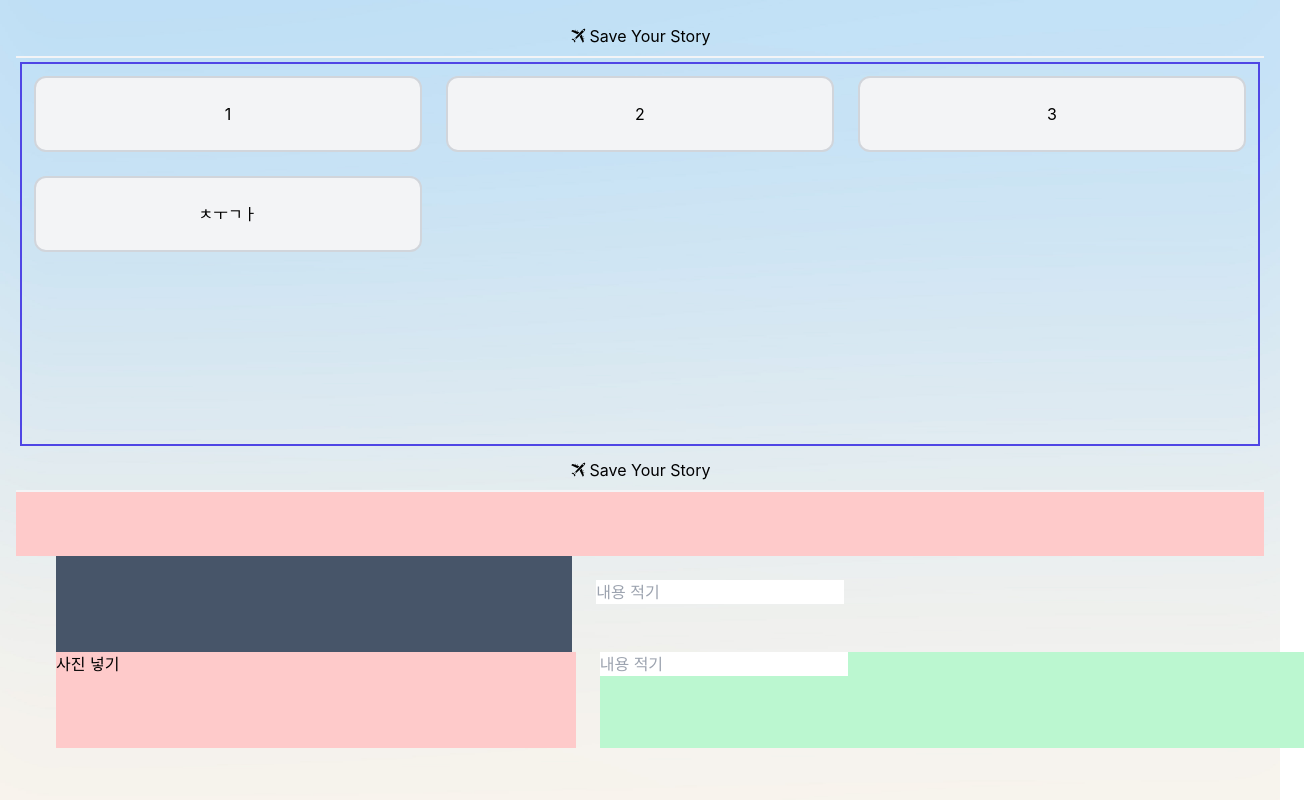
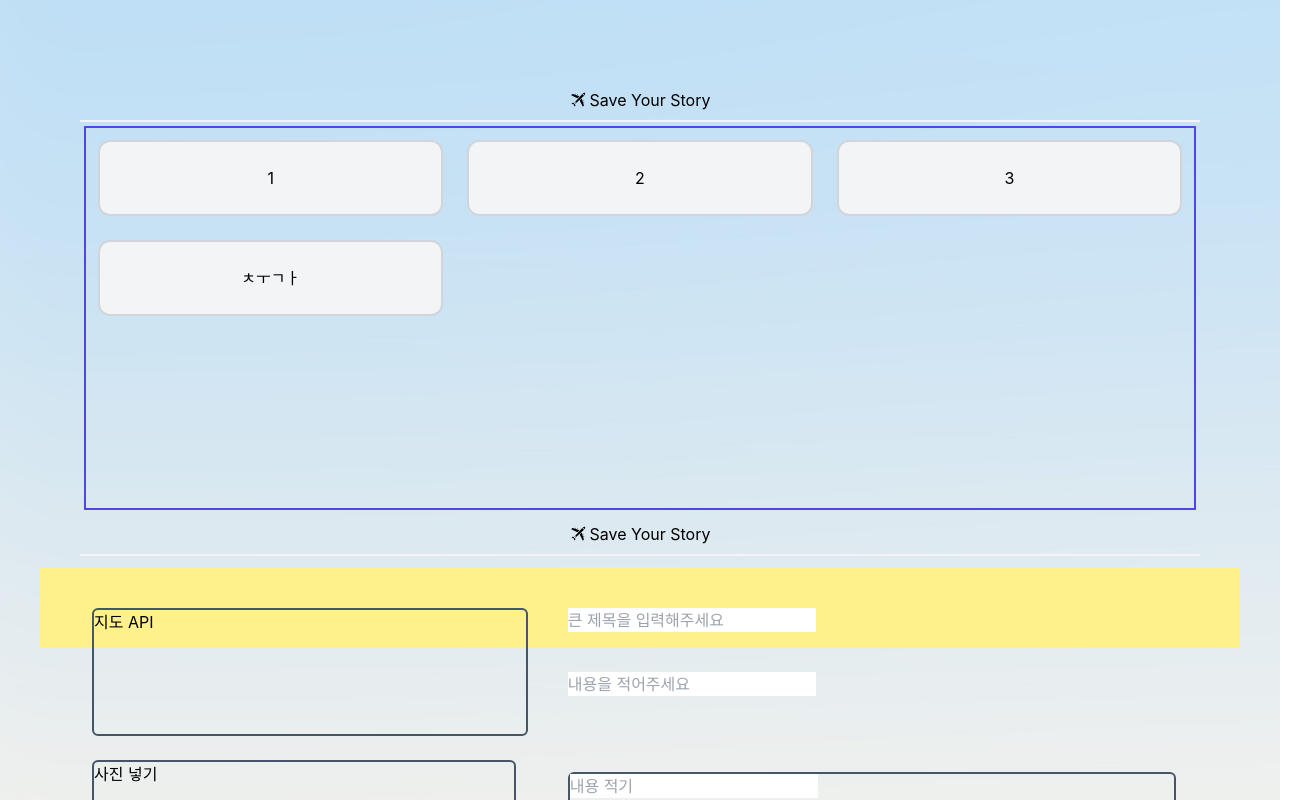
Before and after one commit to sujeong-oh/SELF-NEW, a React (Create React App) app: page /detail in a window 1280 px wide. Shown: the top 800 px of the page, 1304 px wide, since content can reach past the window. Built offline with nearby package versions, Linux system fonts and the light colour scheme.

Commit message:
Tailwind CSS 적용

```diff
--- a/src/App.css
+++ b/src/App.css
@@ -6,5 +6,5 @@
 .backgroundImg{
   background-image: url("./img/wallpaper.jpg");
   background-size : cover;
-  padding:1rem;
+  padding:5rem;
 }
--- a/src/App.tsx
+++ b/src/App.tsx
@@ -8,15 +8,17 @@ import Home from './pages/Home';
 function App() {
   return (
     <>
+
       <section className='backgroundImg'>
         <BrowserRouter>
-            <Link to="/"><Home /></Link>
+          <Link to="/"><Home /></Link>
           <Routes>
             <Route path='detail' element={<Detail />} />
           </Routes>
         </BrowserRouter>
       </section>
     </>
+
   );
 }
 
--- a/src/pages/Detail.tsx
+++ b/src/pages/Detail.tsx
@@ -8,14 +8,18 @@ import Top from "../components/Top";
 export default function Detail() {
   return (
     <>
-        <div className="header"><Top /></div>
-        <div className="relative ...">
-           <div className="absolute inset-x-0 top-0 h-16 bg-red-200"></div>
+      <div className="header">
+        <Top />
       </div>
 
-        <section className="container m-10 ">
-          <div className="grid grid-rows-3 grid-flow-col gap-6 ">
-            <div className="row-span-3 bg-slate-600"><h1>지도 api</h1></div>
+      <form className="main mx-auto p-3">
+        <div className="static ">
+          <div className="absolute inset-x-10 h-20 bg-yellow-200 z-0"></div>
+        </div>
+
+        <section className=" container relative z-50 top-10 ">
+          <div className="grid grid-rows-2 grid-flow-col gap-10 ">
+            <div className="row-span-3 rounded-md border-2 border-slate-600 "><h1>지도 API</h1></div>
             <script
               type="text/javascript"
               src="//dapi.kakao.com/v2/maps/sdk.js?appkey=50402e02db649bd75d95eb5b35bbca6d">
@@ -25,25 +29,32 @@ export default function Detail() {
 
 
             <div className="input">
-              <input type="input" placeholder="큰 제목 쓰기"></input></div>
+              <input type="input m-3" placeholder="큰 제목을 입력해주세요"></input></div>
             <div className="input">
-              <input type="input" placeholder="내용 적기"></input></div>
+              <input type="input" placeholder="내용을 적어주세요"></input></div>
           </div>
-          <div className="grid grid-rows-3 grid-flow-col gap-6">
-            <div className="row-span-5 bg-red-200 ">사진 넣기</div>
-            <div className="row-span-5 input bg-green-200 "> {/* input 크기를 늘려야 됨 */}
-              <input className="row-span-5"
+          <br></br><div className="grid grid-rows-2 grid-flow-col gap-10">
+            <div className="row-span-5 rounded-md border-2 border-slate-600 ">사진 넣기</div>
+            <div className="row-span-5 input rounded-md border-2 border-slate-600 m-3">
+
+              <input className="row-span-5 w-100"
                 type="input" placeholder="내용 적기"></input></div>
+
           </div>
+          <br></br>
+          <button type="submit" className="w-48 text-center rounded-md border-2 border-slate-600 p-2 ">저장</button>  {/* 가운데로 정렬 */}
+        </section>
 
-        </section>
+      </form>
+
+
+
     </>
   );
 }
 
 
-      // url
-      // grid
-      // <input type="text" classname="" ><h1><placsholder> 뭐라고 쓸지 정하기 </placsholder></h1></input>
+      // onchange     onChange={(e) => setName(e.target.value)}
+      // input 크기를 늘려야 됨
       // <사진 넣는 공간>
       // 지도 api :  var html =  '<iframe src="https://www.google.com/maps/embed?pb=!1m18!1m12!1m3!1d26097.096325951305!2d129.1011564164658!3d35.15320287900966!2m3!1f0!2f0!3f0!3m2!1i1024!2i768!4f13.1!3m3!1m2!1s0x3568ed2f27c70ec7%3A0xff6df0e14d9216fb!2z6rSR7JWI66as7ZW07IiY7JqV7J6l!5e0!3m2!1sko!2skr!4v1656252154636!5m2!1sko!2skr" width="600" height="450" style="border:0;" allowfullscreen="" loading="lazy" referrerpolicy="no-referrer-when-downgrade"></iframe>';
```
Lines whose indentation alone changed are shown as unchanged.
